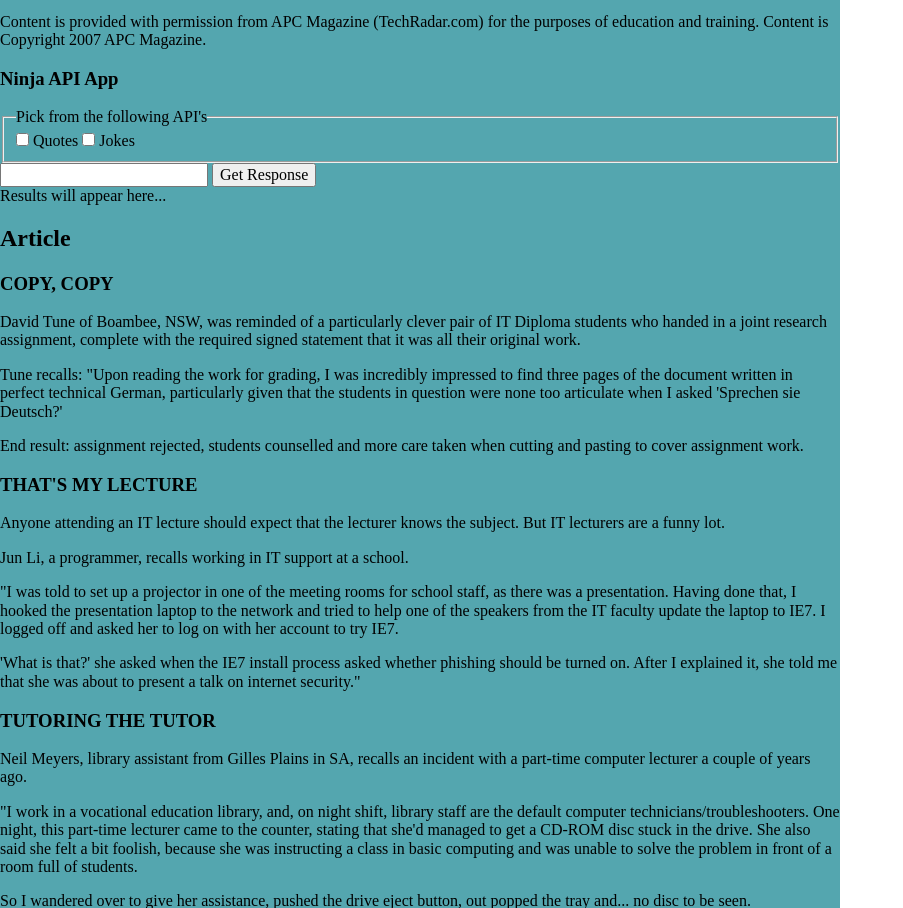
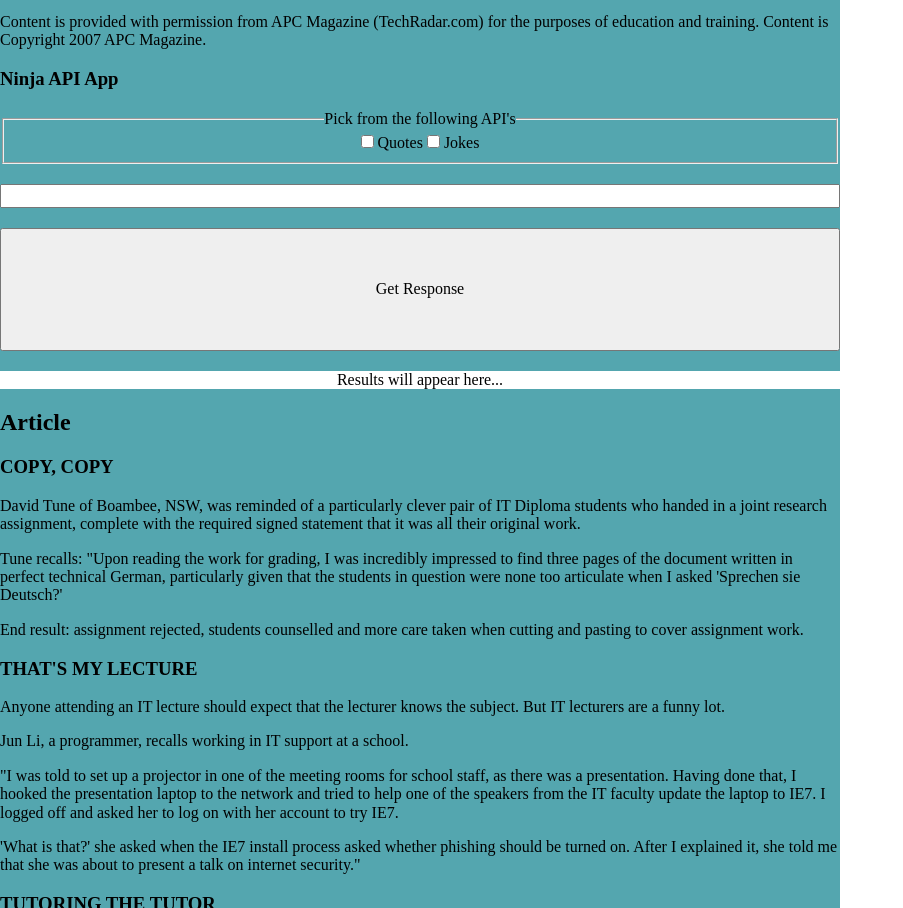
Before and after one commit to 20148957/C4Prog-WT-23S2-Portfolio-AlbieWhite, a plain HTML site: page phase-4/index.html in a window 1280 px wide. Shown: the part 3607-4515 px from the top of the page, without its empty margins (0-903 px from the left). Drawn offline with Linux system fonts and the light colour scheme.

Commit message:
feat: add css to api form

```diff
--- a/phase-4/css/style.css
+++ b/phase-4/css/style.css
@@ -54,6 +54,25 @@ a:link{
     width: 400px;
     height: auto;
 }
+.api-form{
+    display: flex;
+    flex-direction: column;
+    gap: 20px;
+    margin: 20px auto;
+    text-align: center;
+}
+.api-button{
+    display: flex;
+    justify-content: center;
+    padding: 50px;
+}
+.api-button:hover{
+    background-color: #8b54af;
+}
+.api-response{
+    background-color: #FFFFFF;
+    text-align: center;
+}
 @media (min-width: 768px) {
     .site-header {
         width: 100%;
--- a/phase-4/index.html
+++ b/phase-4/index.html
@@ -284,18 +284,18 @@
                 <section>
                     <h3>Ninja API App</h3>
 
-                    <form id="ninjaForm">
+                    <form class="api-form" id="ninjaForm">
                         <fieldset>
                             <legend>Pick from the following API's</legend>
                             <label><input type="checkbox" id="1" value="quotes" onclick="checkIfOne(this.id)"> Quotes</label>
                             <label><input type="checkbox" id="2" value="jokes" onclick="checkIfOne(this.id)"> Jokes</label>
                         </fieldset>
 
-                        <input type="text" id="userInput">
-                        <button type="submit">Get Response</button>
+                        <input class="api-form-input" type="text" id="userInput">
+                        <button class="api-button" type="submit">Get Response</button>
                     </form>
 
-                    <div id="responseArea">Results will appear here...</div>
+                    <div class="api-response" id="responseArea">Results will appear here...</div>
                 </section>
         </article>
             <article>
```
